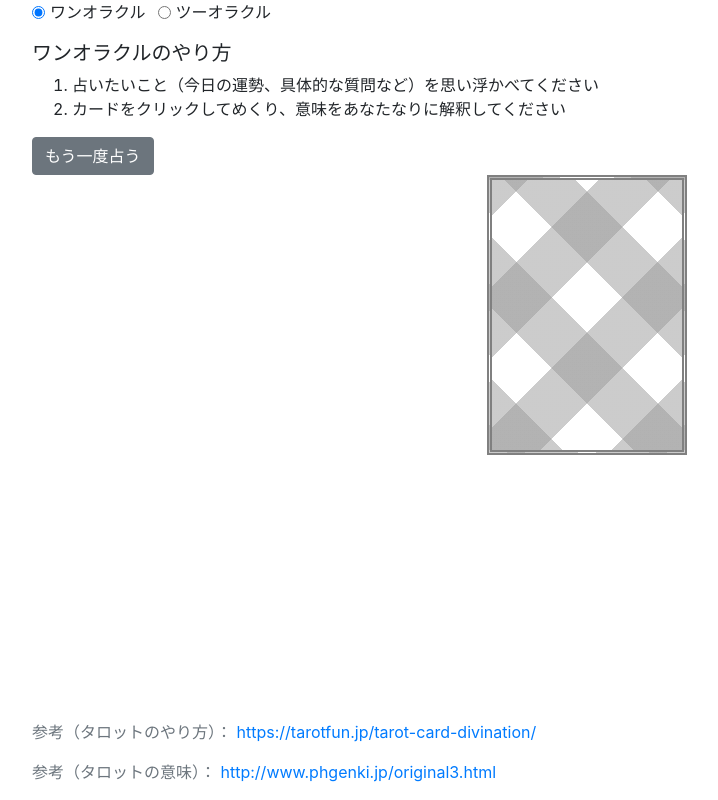
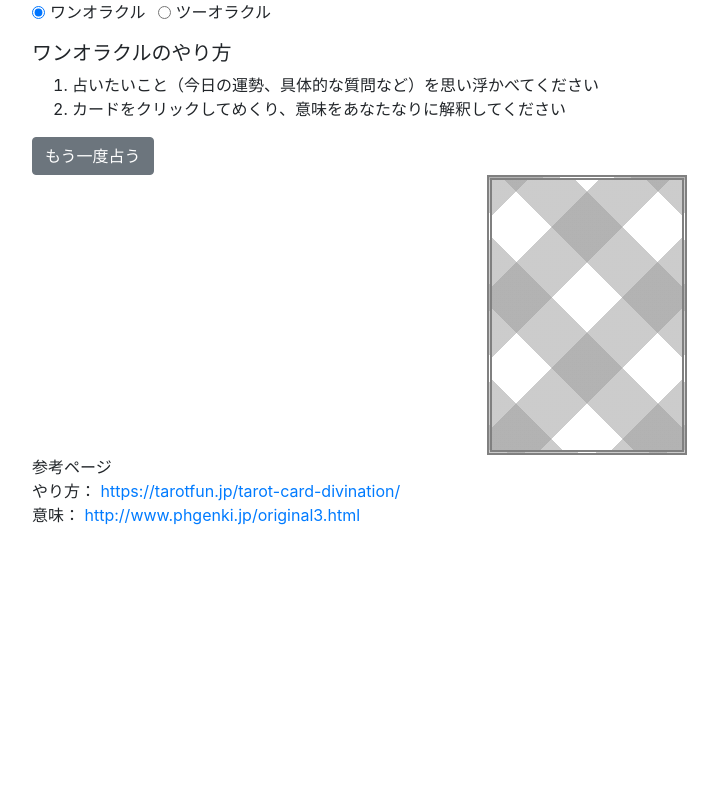
Before and after one commit to JiroShimaya/WebTarot, a plain HTML site: page index.html in a window 1280 px wide. Shown: the whole page, without its empty margins (53-771 px from the left). Drawn offline with nearby package versions, Linux system fonts and the light colour scheme.

Commit message:
サイズ調整の機能を追加

```diff
--- a/index.html
+++ b/index.html
@@ -39,15 +39,14 @@ Copyright © 2020 Jiro Shimaya. All rights reserved.
 		<div class="row tarot-img-area"></div>
 
 	</div>
-	<div class="container fixed-bottom">
-		<p>
-			<span class="text-muted">参考（タロットのやり方）：</span>
-			<a target='_blank' href='https://tarotfun.jp/tarot-card-divination/'>https://tarotfun.jp/tarot-card-divination/</a>
-		</p>
-		<p>
-			<span class="text-muted">参考（タロットの意味）：</span>
-			<a target="_blank" href="http://www.phgenki.jp/original3.html">http://www.phgenki.jp/original3.html</a>
-		</p>
+	<div class="container">
+		<span>参考ページ</span>
+		<br>
+		<span>やり方：</span>
+		<a target='_blank' href='https://tarotfun.jp/tarot-card-divination/'>https://tarotfun.jp/tarot-card-divination/</a>
+		<br>
+		<span>意味：</span>
+		<a target="_blank" href="http://www.phgenki.jp/original3.html">http://www.phgenki.jp/original3.html</a>
 	</div>
 </body>
 <script>
@@ -163,7 +162,10 @@ Copyright © 2020 Jiro Shimaya. All rights reserved.
 		const path = 'pict/'+info.img_file;
 
 		//画像などを配置する領域
-		const div = $('<div class="text-center"></div>');
+		const div_all = $('<div class="text-center"></div>');
+		const div = $('<div class="mx-auto"></div>');
+		div.css('max-width',String(max_width)+'px');
+		div.appendTo(div_all);
 		//div.appendTo(area);
 
 		//画像情報を取得する
@@ -180,7 +182,7 @@ Copyright © 2020 Jiro Shimaya. All rights reserved.
 		//css設定
 		img.addClass('img-fluid');
 		img.css('border','double 5px gray');
-		img.css('max-width',String(max_width)+'px');
+		//img.css('max-width',String(max_width)+'px');
 		img.on('mousedown mouseup',()=>false);//コピーガード
 		img.on('contextmenu',()=>false);//コピーガード
 		//divに追加してサイズを取得
@@ -190,14 +192,14 @@ Copyright © 2020 Jiro Shimaya. All rights reserved.
 		const exp = $('<div></div>');
 		exp.append('<h5>「'+name+'」の'+direction_str+'</h5>');
 		exp.append('<p>'+text+'</p>');
-		exp.appendTo(div);
+		exp.appendTo(div_all);
 
 		//カードの裏面
 		const back = $('<div class="mx-auto"></div>');
 		back.css('background-color','white');
 		back.css('border','double 5px gray');
 		back.css('background-image','repeating-linear-gradient(45deg,rgba(153, 153, 153, 0.50),rgba(153, 153, 153, 0.50) 50px,rgba(0, 0, 0, 0) 0,rgba(0, 0, 0, 0) 100px),repeating-linear-gradient(315deg,rgba(153, 153, 153, 0.50),rgba(153, 153, 153, 0.50) 50px,rgba(0, 0, 0, 0) 0,rgba(0, 0, 0, 0) 100px)');
-		back.css('max-width',String(max_width)+'px');
+		//back.css('max-width',String(max_width)+'px');
 		back.appendTo(div);
 
 		//window読み込み時とサイズが変わったとき、自動でリサイズする
@@ -221,7 +223,7 @@ Copyright © 2020 Jiro Shimaya. All rights reserved.
 		}
 		back.click(()=>open());
 
-		return div;
+		return div_all;
 	}
 
 	const setTwoTarots = () => {
@@ -251,10 +253,10 @@ Copyright © 2020 Jiro Shimaya. All rights reserved.
 		area.html('');
 		const id = getRandomInt(0,tarot_cards.length-1);
 		const tarot = getTarot(id);
-		area.append('<div class="col-3"></div>');
-		tarot.addClass('col-6');
+		//area.append('<div class="col-sm-3 d-none"></div>');
+		tarot.addClass('col-12');
 		tarot.appendTo(area);
-		area.append('<div class="col-3"></div>');
+		//area.append('<div class="col-sm-3 d-none"></div>');
 	}
 	setOneTarot();
 })();
```
